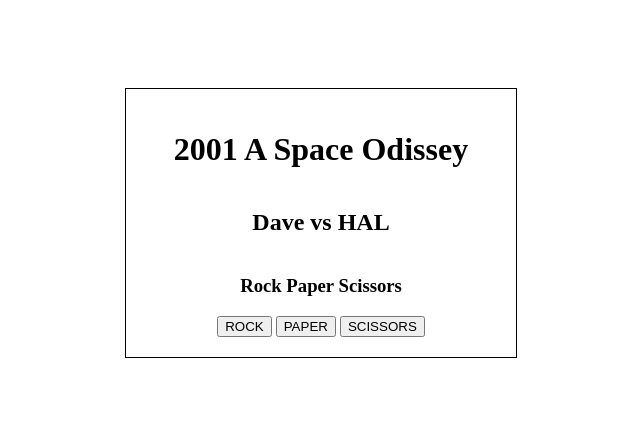
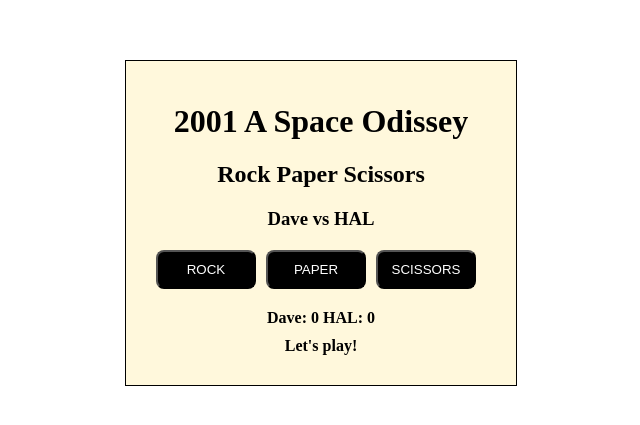
Before and after one commit to jfsimard/Rock-Paper-Scissors, a plain HTML site: page index.html in a window 1280 px wide. Shown: the part 185-610 px from the top of the page, without its empty margins (319-959 px from the left). Drawn offline with Linux system fonts and the light colour scheme.

Commit message:
committing final all completed project

```diff
--- /dev/null
+++ b/css/styles.css
@@ -0,0 +1,47 @@
+body {
+    height: 100vh;
+    display: flex;
+    align-items: center;
+    justify-items:center;
+    box-sizing: border-box;
+}
+.container {
+    /* display: flex; */
+    text-align: center;
+    flex-direction: column;
+    align-items: center;
+    width: 350px;
+    border: 1px solid black;
+    margin: 20px auto;
+    padding: 20px;
+    background-color: cornsilk;
+}
+.buttons {
+    margin: 20px 0 0 0;
+}
+.btn {
+    margin-right: 10px;
+    width: 100px;
+    padding: 10px 0;
+    border: 1 px solid black;
+    background-color: black;
+    border-radius: 8px;
+    color: white;
+}
+.btn:hover {
+    color: black;
+    background-color: white;
+    cursor: pointer;
+}
+.scoreboard {
+    margin-top: 20px;
+}
+.scoreboard p {
+    margin: 0 0 10px 0;
+    padding: 0;
+    text-align: center;
+}
+.scoreboard .score,
+.scoreboard .game {
+    font-weight: bold;
+}
--- a/index.html
+++ b/index.html
@@ -4,34 +4,14 @@
     <meta charset="UTF-8">
     <meta name="viewport" content="width=device-width, initial-scale=1.0">
     <title>Project 01: Rock Paper Scissors</title>
+    <link rel="stylesheet" href="css/styles.css">
     <script src="js/script-ui.js" defer></script>
-    <style>
-        body {
-            height: 100vh;
-            display: flex;
-            align-items: center;
-        }
-        .container {
-            display: flex;
-            flex-direction: column;
-            align-items: center;
-            width: 350px;
-            border: 1px solid black;
-            margin: 20px auto;
-            padding: 20px;
-        }
-    </style>
 </head>
 <body>
     <div class="container">
         <h1>2001 A Space Odissey</h1>
-        <h2>Dave vs HAL</h2>
-        <h3>Rock Paper Scissors</h3>
-        <div class="buttons">
-            <button class="rock-btn sel" type="button">ROCK</button>
-            <button class="paper-btn sel" type="button">PAPER</button>
-            <button class="scissors-btn sel" type="button">SCISSORS</button>
-        </div>
+        <h2>Rock Paper Scissors</h2>
+        <h3>Dave vs HAL</h3>
     </div>
 </body>
 </html>
--- a/js/script-ui.js
+++ b/js/script-ui.js
@@ -6,7 +6,39 @@ let halScore = 0;
 let davidScore = 0;
 let round = 0;
 const maxRounds = 5;
-let btns = document.querySelectorAll('.sel');
+const container = document.querySelector('.container');
+
+const btnDiv = document.createElement('div');
+btnDiv.classList.add('buttons');
+container.appendChild(btnDiv);
+
+const scoreBoard = document.createElement('div');
+scoreBoard.classList.add('scoreboard');
+container.appendChild(scoreBoard);
+
+let selections = document.createElement('p');
+selections.classList.add('selections');
+selections.textContent = "";
+scoreBoard.appendChild(selections);
+
+
+let score = document.createElement('p');
+score.classList.add('score');
+score.textContent = `Dave: ${davidScore} HAL: ${halScore}`;
+scoreBoard.appendChild(score);
+
+let game = document.createElement('p');
+game.classList.add('game');
+game.textContent = "Let\'s play!";
+scoreBoard.appendChild(game);
+
+
+toolBox.forEach((tool) => {
+    const btn = document.createElement('button');
+    btn.classList.add('btn', 'sel');
+    btn.textContent = tool;
+    btnDiv.appendChild(btn);
+});
 
 
 function getHalChoice() {
@@ -57,31 +89,32 @@ function playRound(david) {
 
 function updateScoreBoard(results) {
     let res = results;
-    let msg = "";
     if(res.winner === 1) {
         davidScore += 1;
         round += 1;
-        msg = `${res.davidSelection} beats ${res.halSelection} Dave wins round ${round}
-        Dave: ${davidScore} vs HAL: ${halScore}`;
-        console.log(msg);
-        if( (davidScore > halScore) && (davidScore + halScore === 5) ) {
+        selections.textContent = `${res.davidSelection} beats ${res.halSelection}`;
+        score.textContent = `Dave: ${davidScore} vs HAL: ${halScore}`;
+        game.textContent = `Dave wins round ${round}`
+
+        if( (davidScore > halScore) && (davidScore === 5) ) {
             resetValues();
-            console.log("Congratulations Dave, you beat me!!!");
+            game.textContent = "Congratulations Dave, you beat me!!!";
         }
     } else if(res.winner === 2) {
         halScore += 1;
         round += 1;
-        msg = `${res.halSelection} beats ${res.davidSelection} Hal wins round ${round}
-        Dave: ${davidScore} vs HAL: ${halScore}`;
-        console.log(msg);
-        if( (halScore > davidScore) && (halScore + davidScore === 5) ) {
+        selections.textContent = `${res.halSelection} beats ${res.davidSelection}`;
+        game.textContent =  `Hal wins round ${round}`;
+        score.textContent = `${davidScore} vs HAL: ${halScore}`;
+
+        if( (halScore > davidScore) && (halScore === 5) ) {
             resetValues();
-            console.log("Me HAL the computer am the winner!!! Dave, try again.");
+            game.textContent = "HAL is the winner!!! Dave, try again.";
         }
     } else {
-        msg = `${res.davidSelection} and ${res.halSelection} we have a tie, make another selection
-        Dave: ${davidScore} vs HAL: ${halScore}`;
-        console.log(msg);
+        selections.textContent = `${res.davidSelection} and ${res.halSelection}`
+        game.textContent = `We have a tie, click another`;
+        score.textContent = `${davidScore} vs HAL: ${halScore}`;
     }
 }
 
@@ -91,6 +124,8 @@ function resetValues() {
     davidScore = 0;
 }
 
+btns = btnDiv.querySelectorAll('.sel');
+
 btns.forEach(function(elem) {
     elem.addEventListener('click', (e) => {
         playRound(e.target.textContent);
```
